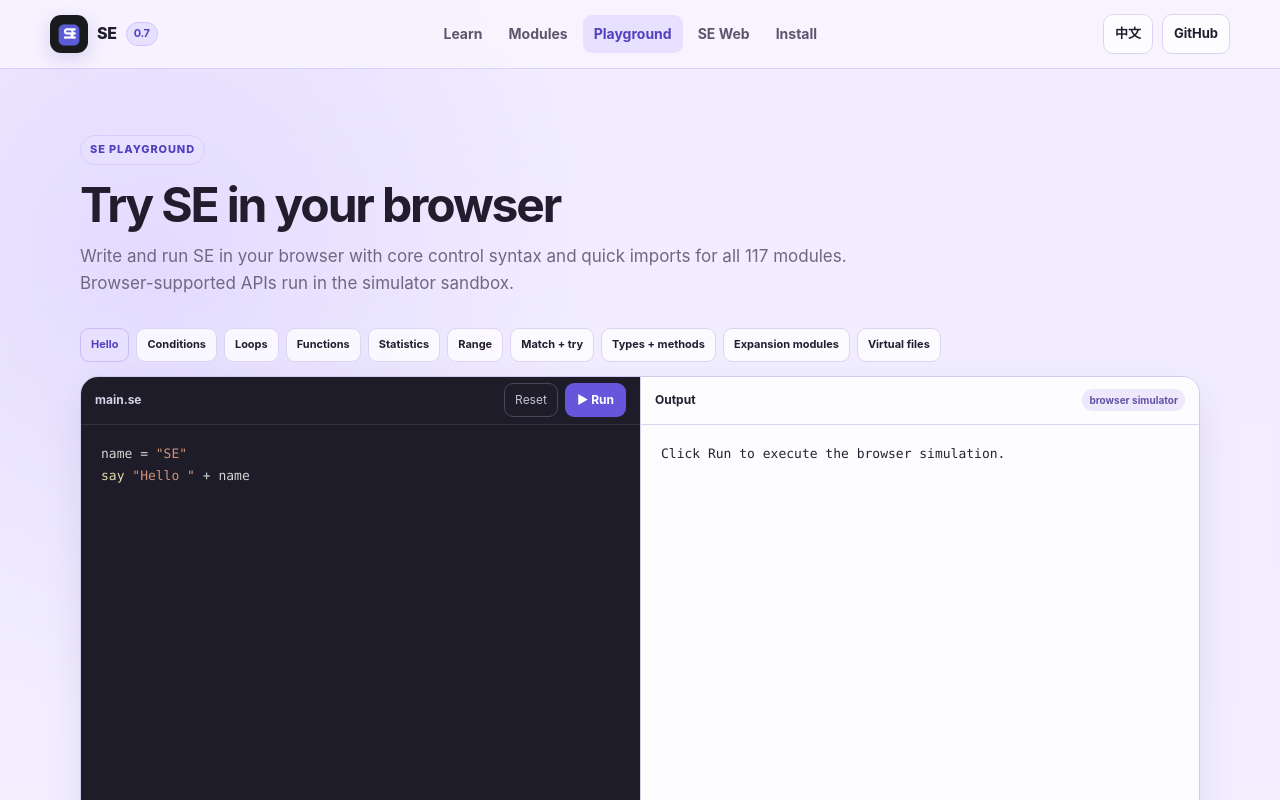
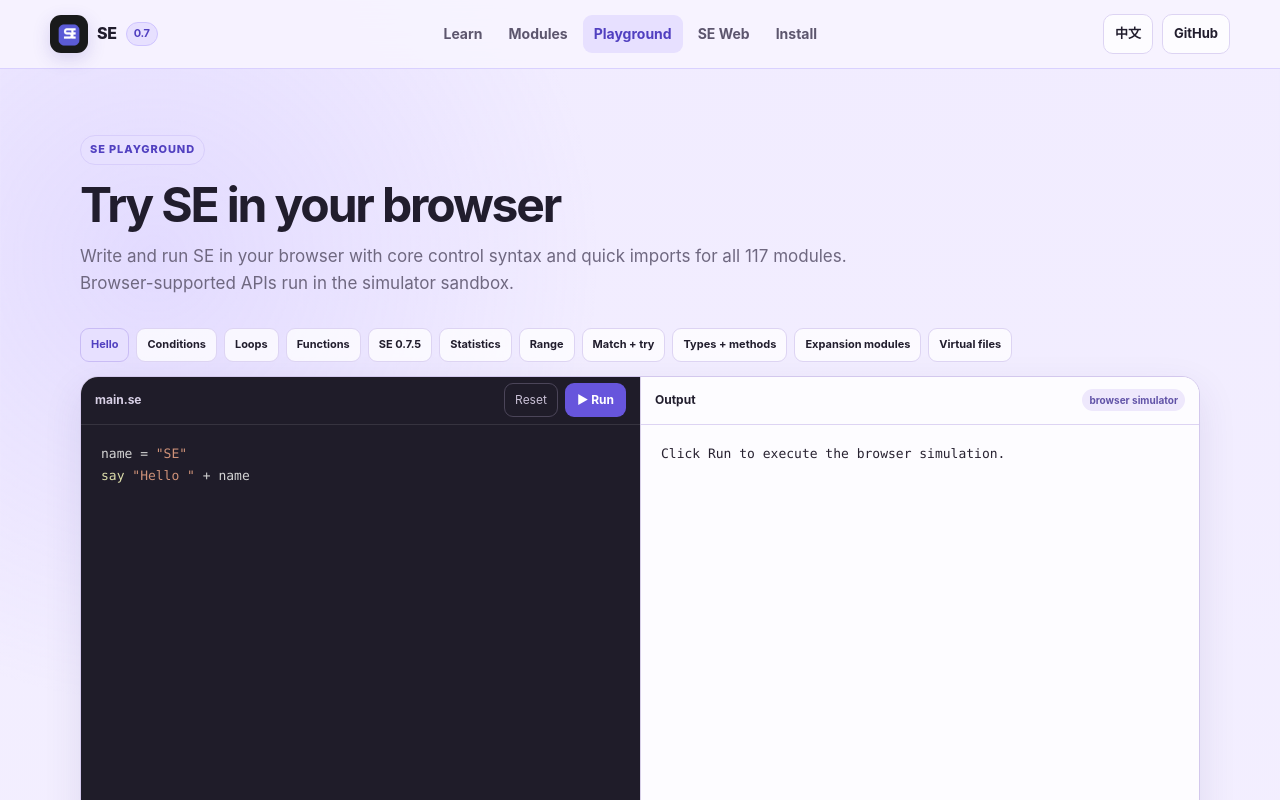
Before and after one commit to funlearnstudio/SE-web, a Next.js app: page /playground in a window 1280 px wide. Shown: the top 800 px of the page. Built offline with nearby package versions, Linux system fonts and the light colour scheme.

Commit message:
Add SE 0.7.5 Playground examples

```diff
--- a/app/playground/page.tsx
+++ b/app/playground/page.tsx
@@ -70,6 +70,10 @@ const examples = [
   {
     name: 'Functions',
     code: 'make add a b\n    give a + b\n\nanswer = add 20 22\nsay answer'
+  },
+  {
+    name: 'SE 0.7.5',
+    code: 'n = 5\nsay "hello" + n\n\nmake fib a\n    if a <= 1\n        give a\n    give fib a-1 + fib a-2\n\nsay fib n'
   },
   {
     name: 'Statistics',
```
